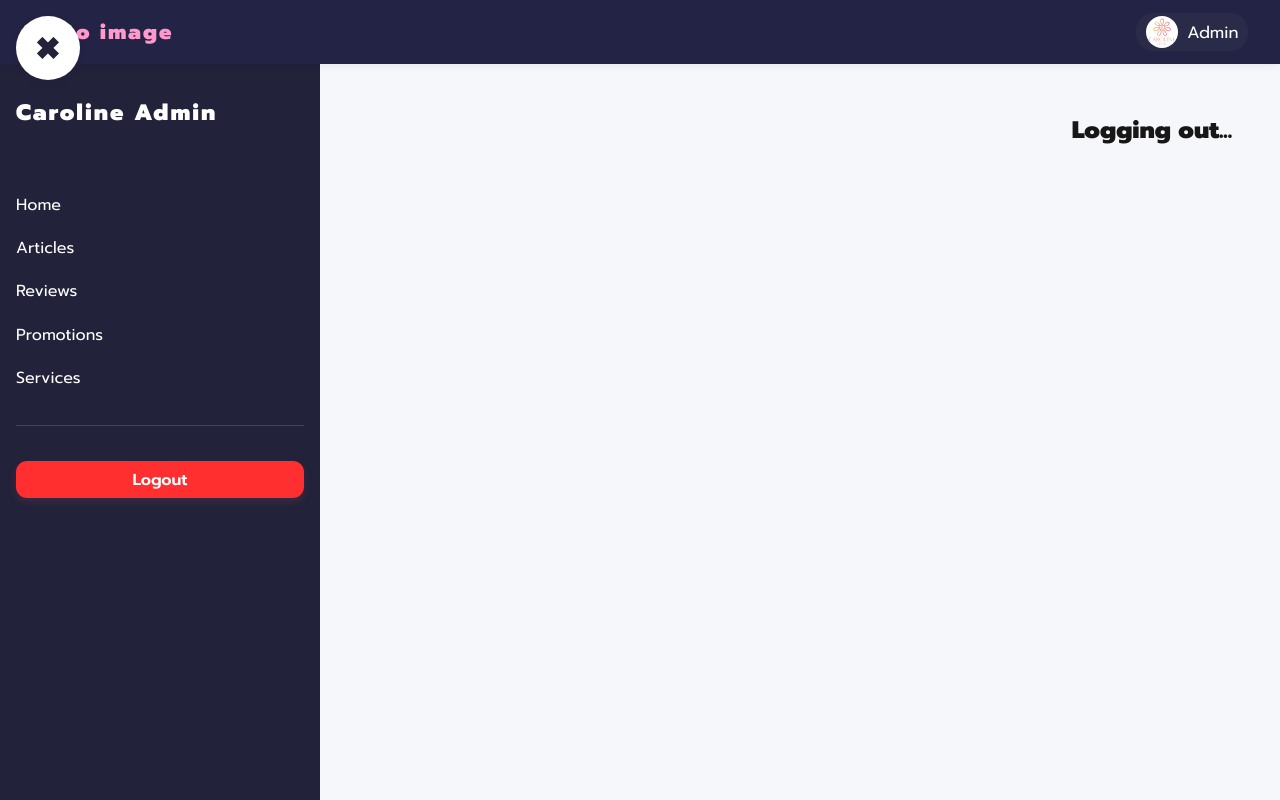
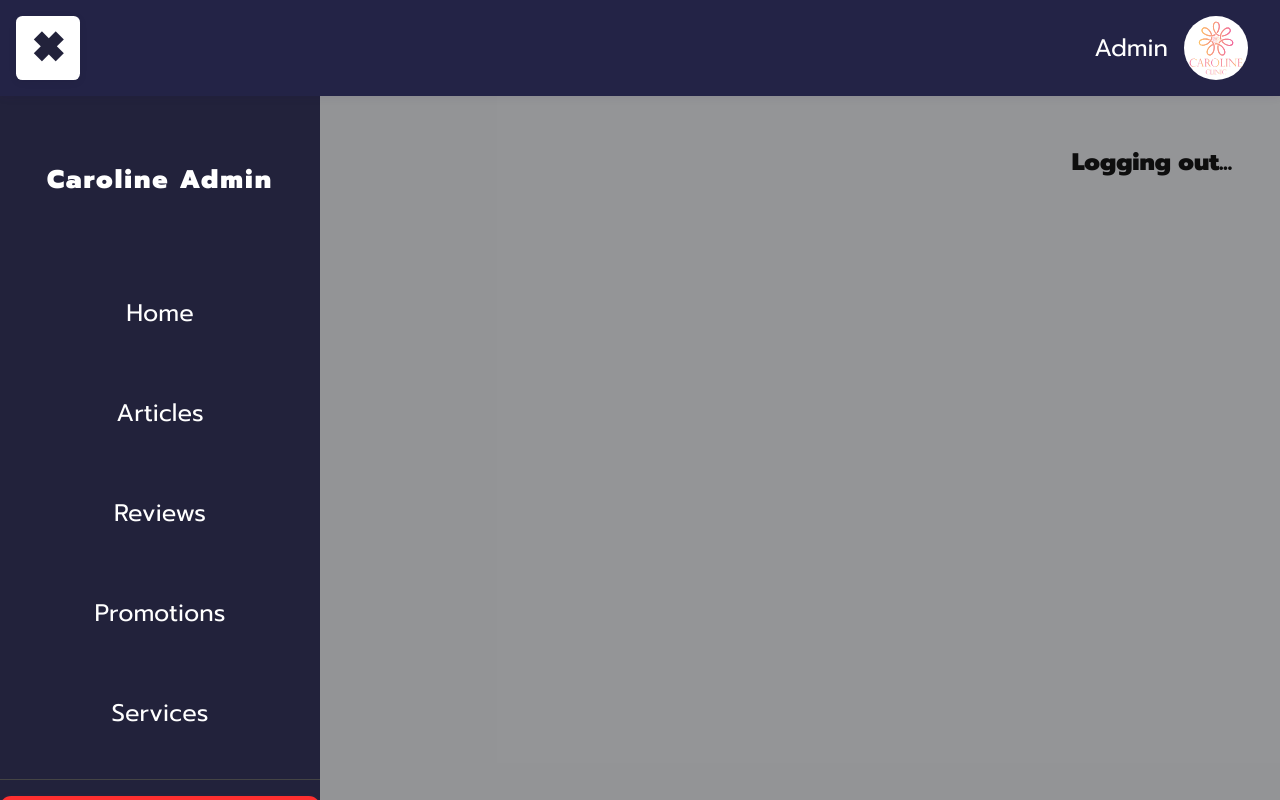
Before and after one commit to P-mm02/caroline-clinic, a Next.js app: page /admin/logout in a window 1280 px wide. Built offline with nearby package versions, Linux system fonts and the light colour scheme; no server answers.

Commit message:
side bar btn

```diff
--- a/src/app/admin/Navbar/Navbar.css
+++ b/src/app/admin/Navbar/Navbar.css
@@ -1,11 +1,11 @@
 .admin-navbar {
   width: 100%;
-  height: 4rem;
+  height: 6rem;
   background: #232346;
   color: #fff;
   display: flex;
   align-items: center;
-  justify-content: space-between;
+  justify-content: flex-end;
   padding: 0 2rem;
   box-shadow: 0 2px 8px rgba(52, 0, 80, 0.07);
   position: sticky;
@@ -13,72 +13,34 @@
   z-index: 100;
 }
 
-
-.admin-navbar-left {
-  display: flex;
-  align-items: center;
-}
-
-.admin-navbar-logo {
-  font-size: 1.3rem;
-  font-weight: 700;
-  letter-spacing: 2px;
-  color: #ff99cc;
-}
-
-.admin-navbar-center {
-  flex: 1;
-  display: flex;
-  align-items: center;
-  justify-content: center;
-}
-
-.admin-navbar-right {
+.admin-navbar-user {
   display: flex;
   align-items: center;
   gap: 1rem;
 }
 
-.admin-navbar-user {
-  display: flex;
-  align-items: center;
-  gap: 0.6rem;
-  padding: 0.2rem 0.6rem;
-  border-radius: 18px;
-  background: #2a2a49;
-  transition: background 0.2s;
-}
-
-.admin-navbar-user:hover {
-  background: #373764;
-}
 
 .admin-navbar-avatar {
-  width: 32px;
-  height: 32px;
+  height: 4rem;
+  width: 4rem;
   border-radius: 50%;
   object-fit: cover;
   background: #fff;
 }
 
 .admin-navbar-username {
-  font-size: 1.04rem;
+  font-size: 1.5rem;
   font-weight: 500;
 }
 
-@media (max-width: 600px) {
+@media (max-width: 768px) {
   .admin-navbar {
-    padding: 0 0.7rem;
-    height: 48px;
+    padding: 0 1rem;
   }
   .admin-navbar-logo {
-    font-size: 1rem;
   }
   .admin-navbar-avatar {
-    width: 26px;
-    height: 26px;
   }
   .admin-navbar-username {
-    display: none;
   }
 }
--- a/src/app/admin/Navbar/Navbar.tsx
+++ b/src/app/admin/Navbar/Navbar.tsx
@@ -6,23 +6,14 @@ import './Navbar.css'
 export default function AdminNavbar() {
   return (
     <nav className="admin-navbar">
-      <div className="admin-navbar-left">
-        <span className="admin-navbar-logo">Logo image</span>
-      </div>
-      <div className="admin-navbar-center">
-        {/* (Optional) Place for search, nav links, etc. */}
-      </div>
-      <div className="admin-navbar-right">
-        {/* (Optional) Notification, user info, etc. */}
         <div className="admin-navbar-user">
+          <span className="admin-navbar-username">Admin</span>
           <img
             src="/logo/Caroline-Clinic-Logo.svg"
             alt="User"
             className="admin-navbar-avatar"
           />
-          <span className="admin-navbar-username">Admin</span>
         </div>
-      </div>
     </nav>
   )
 }
--- a/src/app/admin/Sidebar/Sidebar.css
+++ b/src/app/admin/Sidebar/Sidebar.css
@@ -1,4 +1,18 @@
 /* src/app/admin/Sidebar/Sidebar.css */
+.sidebar-overlay{
+  display: none;
+  position: fixed;
+  width: 100vw;
+  height: 100vh;
+  top: 0;
+  left: 0;
+  background: rgb(0, 0, 0, 0.4);
+  z-index: 49;
+}
+.sidebar-overlay.show{
+  display: block;
+}
+
 .admin-sidebar {
   width: 20rem;
   height: 100vh;
@@ -6,31 +20,34 @@
   color: #fff;
   display: flex;
   flex-direction: column;
-  padding: 6rem 1rem;
+  padding: 8rem 0rem;
   gap: 2rem;
   position: fixed;
   left: 0;
   top: 0;
+  z-index: 50;
   transition: transform 0.3s cubic-bezier(.4,0,.2,1);
 }
 
 .admin-brand {
   font-weight: 700;
-  font-size: 1.4rem;
-  margin-bottom: 2rem;
+  font-size: 1.6rem;
+  padding: 2rem;
   letter-spacing: 2px;
+  text-align: center;
 }
 
 .admin-nav {
   display: flex;
   flex-direction: column;
-  gap: 1.2rem;
 }
 
 .admin-nav-link {
   color: #fff;
-  text-decoration: none;
+  font-size: 1.5rem;
   font-weight: 500;
+  padding: 2rem 1rem;
+  text-align: center;
   transition: color 0.2s;
 }
 .admin-nav-link:hover,
@@ -48,6 +65,7 @@
   color: #fff;
   background: #ff2f2f;
   font-weight: 600;
+  font-size: 2rem;
   padding: 0.4rem 1.1rem;
   border-radius: 0.7rem;
   box-shadow: 0 4px 8px #c1505029;
@@ -66,8 +84,9 @@
   z-index: 999;
   background: #fff;
   border: none;
-  border-radius: 2rem;
-  font-size: 2rem;
+  border-radius: 10%;
+  font-size: 2.5rem;
+  font-weight: 600;
   width: 4rem;
   height: 4rem;
   box-shadow: 0 2px 8px #0001;
@@ -76,6 +95,7 @@
   display: flex;
   align-items: center;
   justify-content: center;
+  text-align: center;
 }
 .sidebar-toggle-btn:hover {
   background: #ffeafd;
@@ -84,7 +104,7 @@
 @media (max-width: 768px) {
   .admin-sidebar {
     transform: translateX(-100%);
-    width: 90vw;
+    width: 70vw;
   }
   .admin-sidebar.show{
     transform: translateX(0);
--- a/src/app/admin/Sidebar/Sidebar.tsx
+++ b/src/app/admin/Sidebar/Sidebar.tsx
@@ -15,11 +15,13 @@ export default function AdminSidebar() {
       {/* Sidebar Toggle Button */}
       <button
         className="sidebar-toggle-btn"
-        aria-label={isOpenSidebar ? 'Close sidebar' : 'Open sidebar'}
+        aria-label={'isOpenSidebar'}
         onClick={toggleSidebar}
       >
         {isOpenSidebar ? '✖' : '☰'}
       </button>
+        <div className={`sidebar-overlay${isOpenSidebar ? ' show' : ''}`} onClick={toggleSidebar}></div>
+
       <aside className={`admin-sidebar${isOpenSidebar ? ' show' : ''}`}>
         <div className="admin-brand">Caroline Admin</div>
         <nav className="admin-nav">
```
